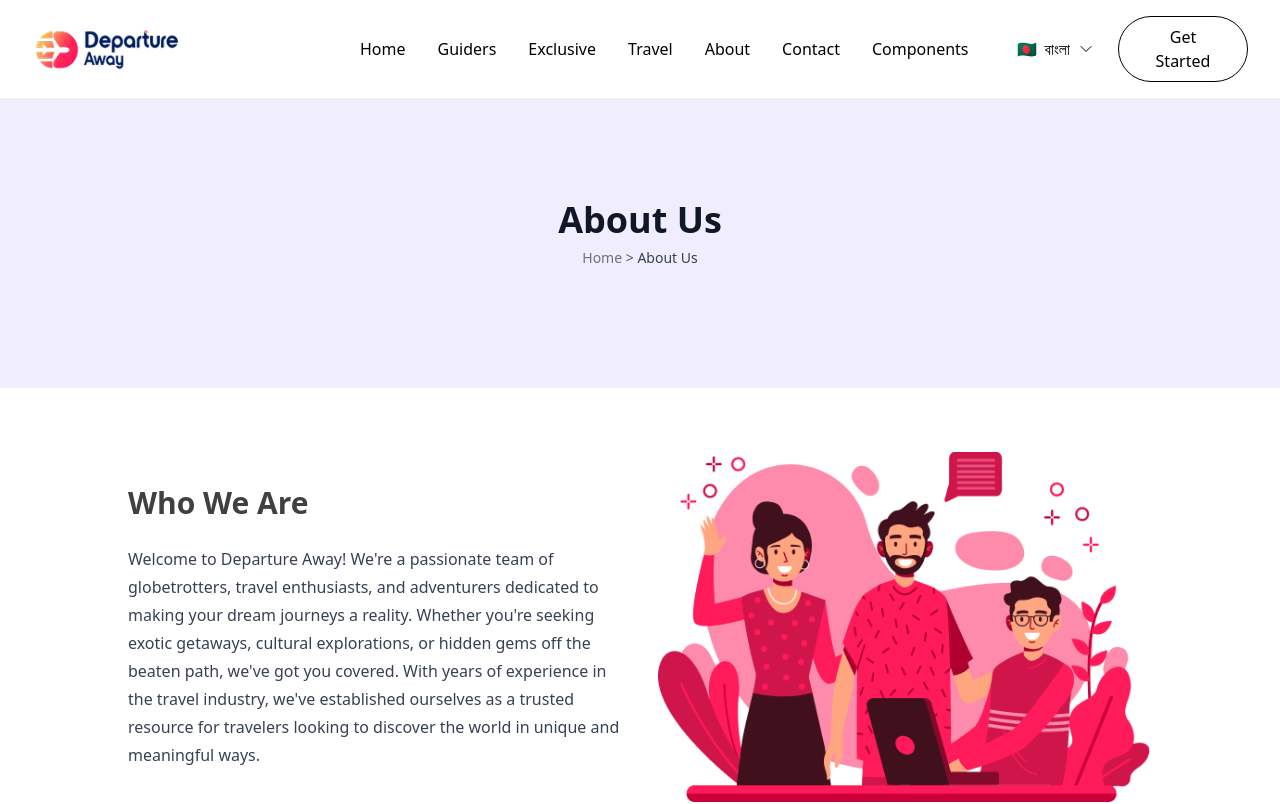
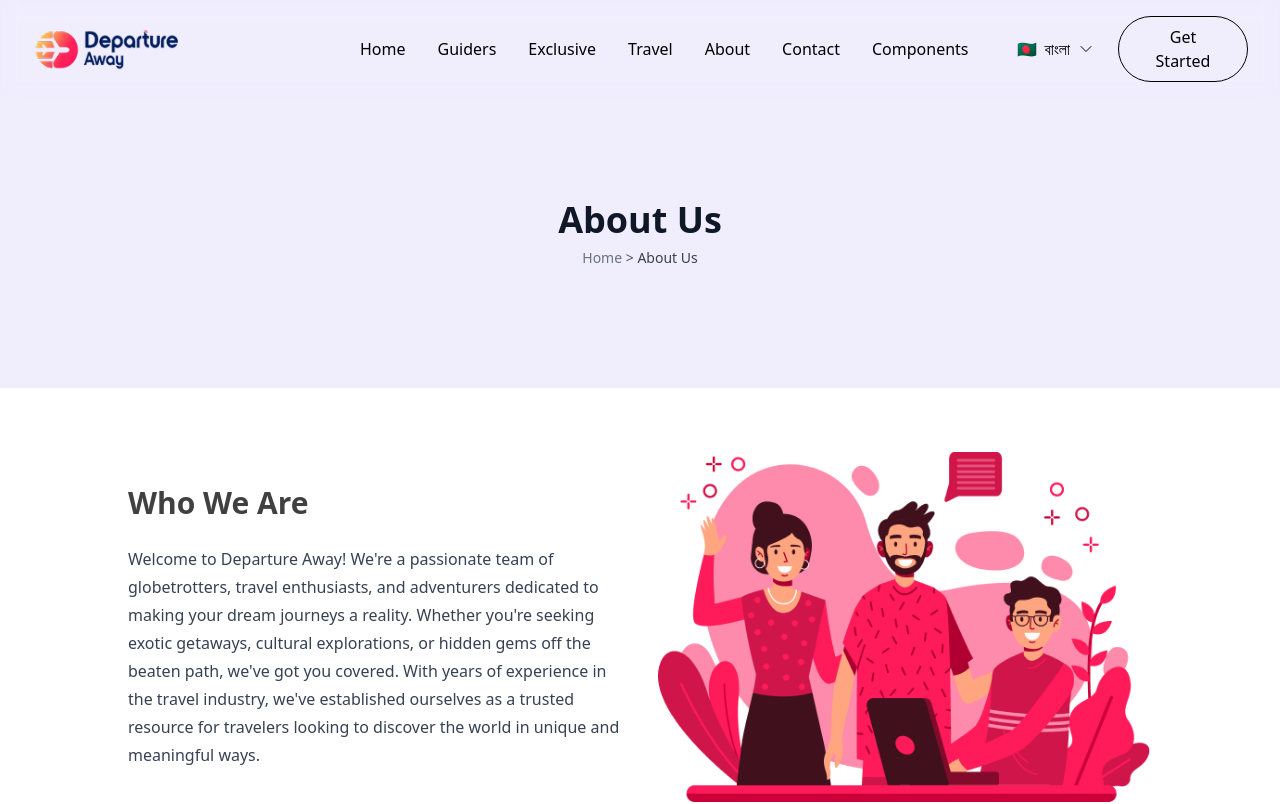
Before and after one commit to ABID066/departure-away, a Next.js app: page /about in a window 1280 px wide. Shown: the top 804 px of the page. Built offline with nearby package versions, Linux system fonts and the light colour scheme.

Commit message:
edit navbar

```diff
--- a/public/components/navbar/Navbar.jsx
+++ b/public/components/navbar/Navbar.jsx
@@ -20,7 +20,7 @@ export default function Navbar() {
     useEffect(() => {
         const handleScroll = () => {
             // Check if page has been scrolled more than 75% (3/4) of the viewport height
-            const isScrolled = window.scrollY > window.innerHeight * 0.75;
+            const isScrolled = window.scrollY > window.innerHeight * 0.60;
             if (isScrolled !== scrolled) {
                 setScrolled(isScrolled);
             }
@@ -58,7 +58,7 @@ export default function Navbar() {
 
     return (
         <nav className={`w-full z-50 fixed top-0 transition-colors duration-300 ${
-            scrolled || !isHomePage ? 'bg-white' : 'bg-transparent'
+            scrolled ? 'bg-white' : 'bg-transparent'
         } ${isOpen ? 'bg-white' : ''} backdrop-blur-sm`}>
             <div className="container mx-auto px-6 lg:px-8 py-4">
                 <div className="flex items-center justify-between">
```
